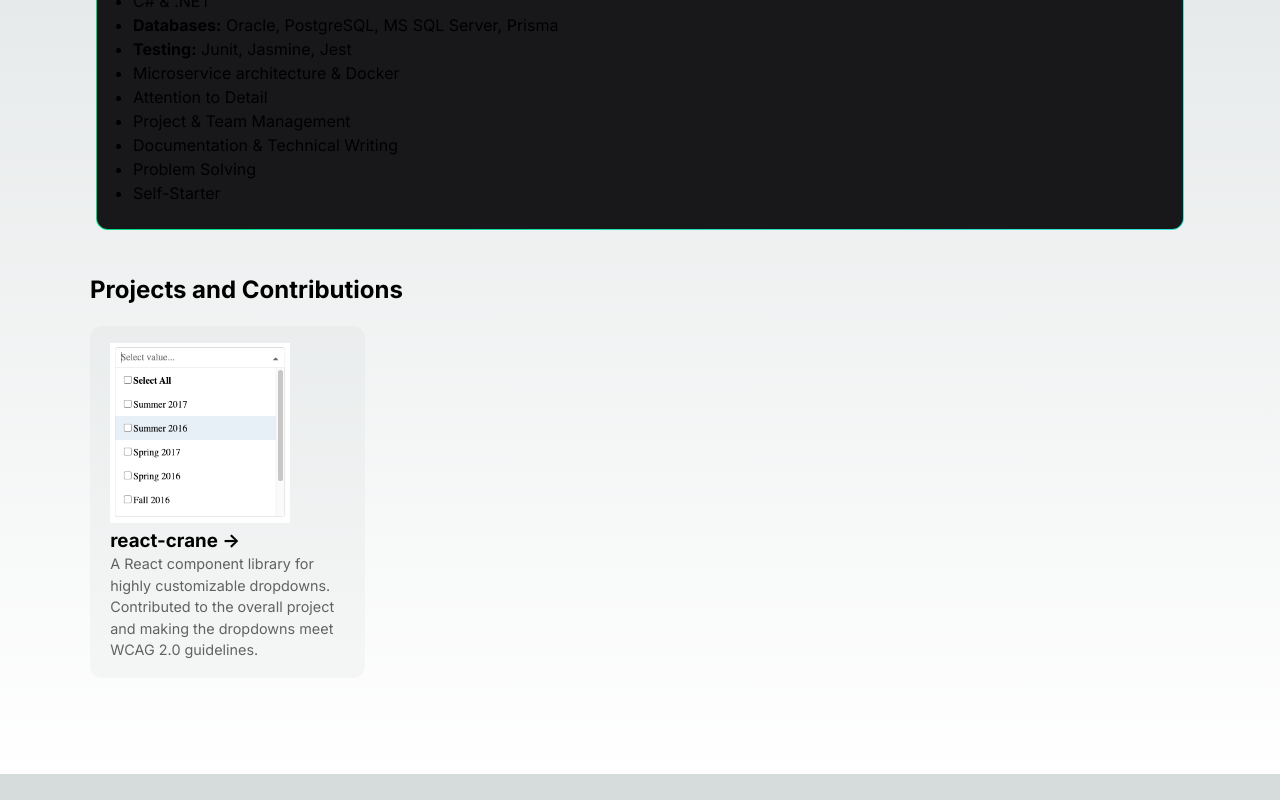
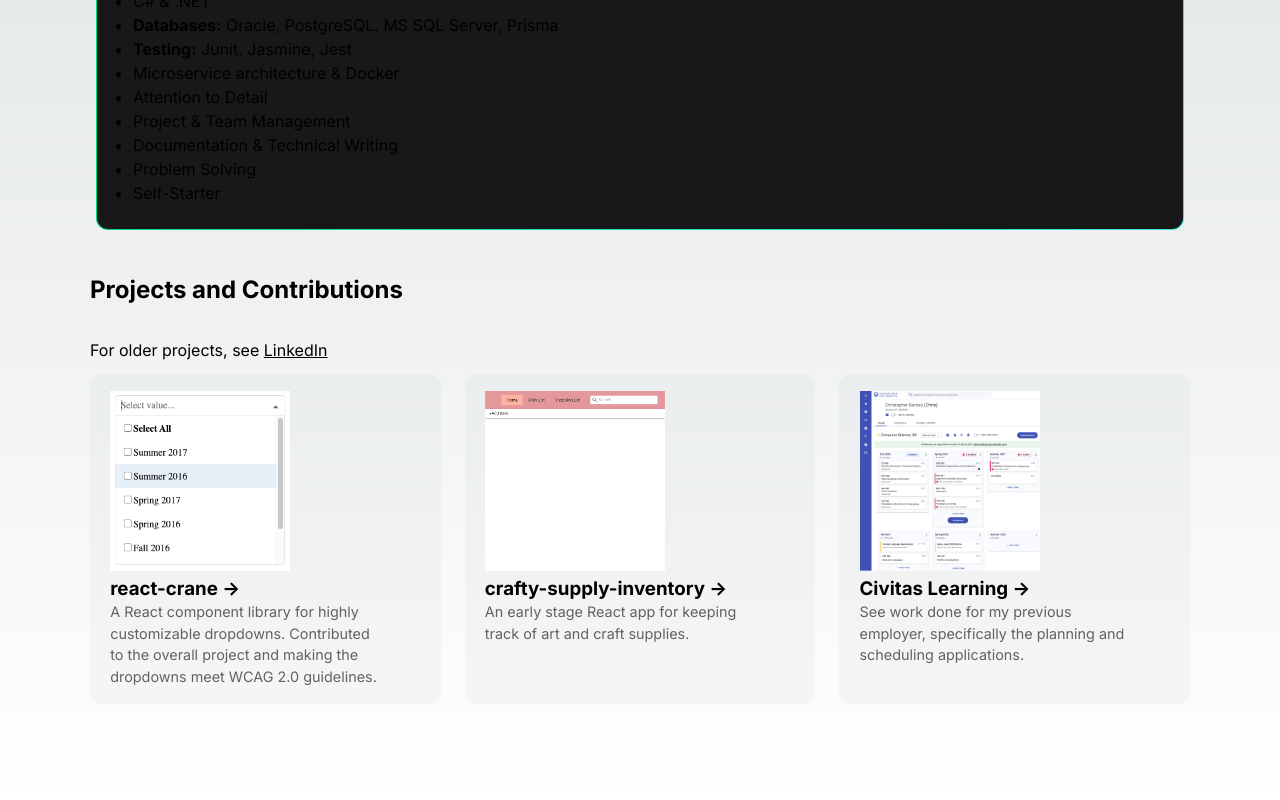
Before and after one commit to vholcomb/portfolio, a Next.js app: page / in a window 1280 px wide. Shown: the part 555-1355 px from the top of the page. Before the commit the page ends 1329 px from the top, so only its background shows below. Built offline with nearby package versions, Linux system fonts and the light colour scheme.

Commit message:
update contact and projects

```diff
--- a/app/components/NavBar/NavBar.module.css
+++ b/app/components/NavBar/NavBar.module.css
@@ -15,6 +15,7 @@
 .menu {
   display: flex;
   padding: 12px;
+  margin-right: 12px;
 }
 
 .menu li {
--- a/app/components/NavBar/NavBar.tsx
+++ b/app/components/NavBar/NavBar.tsx
@@ -11,9 +11,6 @@ const NavBar = () => {
             <Link href="/">Home</Link>
           </li>
           <li>
-            <Link href="/projects">Projects</Link>
-          </li>
-          <li>
             <Link href="/contact">Contact</Link>
           </li>
         </ul>
--- a/app/page.module.css
+++ b/app/page.module.css
@@ -51,9 +51,17 @@
   padding-left: 12px;
 }
 
-.projects h2{
+.projects h2 {
   padding-top: 12px;
   padding-bottom: 24px;
+}
+
+.oldProjects {
+  padding: 12px 0;
+}
+
+.oldProjects a {
+  text-decoration: underline;
 }
 
 .description a {
@@ -79,36 +87,11 @@
 
 .grid {
   display: grid;
-  grid-template-columns: repeat(4, minmax(25%, auto));
+  grid-template-columns: repeat(3, minmax(25%, auto));
+  grid-gap: 24px;
   max-width: 100%;
   width: var(--max-width);
 }
-
-/* .card {
-  padding: 1rem 1.2rem;
-  border-radius: var(--border-radius);
-  background: rgba(var(--card-rgb), 0);
-  border: 1px solid rgba(var(--card-border-rgb), 0);
-  transition: background 200ms, border 200ms;
-}
-
-.card span {
-  display: inline-block;
-  transition: transform 200ms;
-}
-
-.card h2 {
-  font-weight: 600;
-  margin-bottom: 0.7rem;
-}
-
-.card p {
-  margin: 0;
-  opacity: 0.6;
-  font-size: 0.9rem;
-  line-height: 1.5;
-  max-width: 30ch;
-} */
 
 .center {
   display: flex;
@@ -150,24 +133,6 @@
   border-radius: 9999px;
 }
 
-/* Enable hover only on non-touch devices */
-/* @media (hover: hover) and (pointer: fine) {
-  .card:hover {
-    background: rgba(var(--card-rgb), 0.1);
-    border: 1px solid rgba(var(--card-border-rgb), 0.15);
-  }
-
-  .card:hover span {
-    transform: translateX(4px);
-  }
-}
-
-@media (prefers-reduced-motion) {
-  .card:hover span {
-    transform: none;
-  }
-} */
-
 /* Mobile */
 @media (max-width: 700px) {
   .content {
@@ -180,14 +145,6 @@
     max-width: 320px;
     text-align: center;
   }
-
-  /* .card {
-    padding: 1rem 2.5rem;
-  }
-
-  .card h2 {
-    margin-bottom: 0.5rem;
-  } */
 
   .center {
     padding: 8rem 0 6rem;
--- a/app/page.tsx
+++ b/app/page.tsx
@@ -41,6 +41,7 @@ const Home = () => (
     </div>
     <div className={styles.projects}>
       <h2>Projects and Contributions</h2>
+      <p className={styles.oldProjects}>For older projects, see <a href="https://www.linkedin.com/in/vicky-holcomb/details/projects/" target="_blank" rel="noopener noreferrer">LinkedIn</a></p>
       <div className={styles.grid}>
         <ProjectCard
           href='https://github.com/sthomas1618/react-crane'
@@ -48,6 +49,18 @@ const Home = () => (
           description='A React component library for highly customizable dropdowns.  Contributed to the overall project and making the dropdowns meet WCAG 2.0 guidelines.'
           title='react-crane'
         />
+        <ProjectCard
+          href='https://craft-supply-inventory.vercel.app/'
+          image='csp.png'
+          description='An early stage React app for keeping track of art and craft supplies.'
+          title='crafty-supply-inventory'
+        />
+        <ProjectCard
+          href='https://www.civitaslearning.com/platform/planning/'
+          image='civitas.png'
+          description='See work done for my previous employer, specifically the planning and scheduling applications.'
+          title='Civitas Learning'
+        />
       </div>
     </div>
   </main>
--- a/app/projects/page.tsx
+++ /dev/null
@@ -1,5 +0,0 @@
-export default function Page() {
-    return (
-        <div>Some words! Is this the right thing?</div>
-    );
-}
```
Also changed, not shown: app/contact/page.tsx (+19 -0 lines), public/images/civitas.png (added), public/images/csp.png (added).
